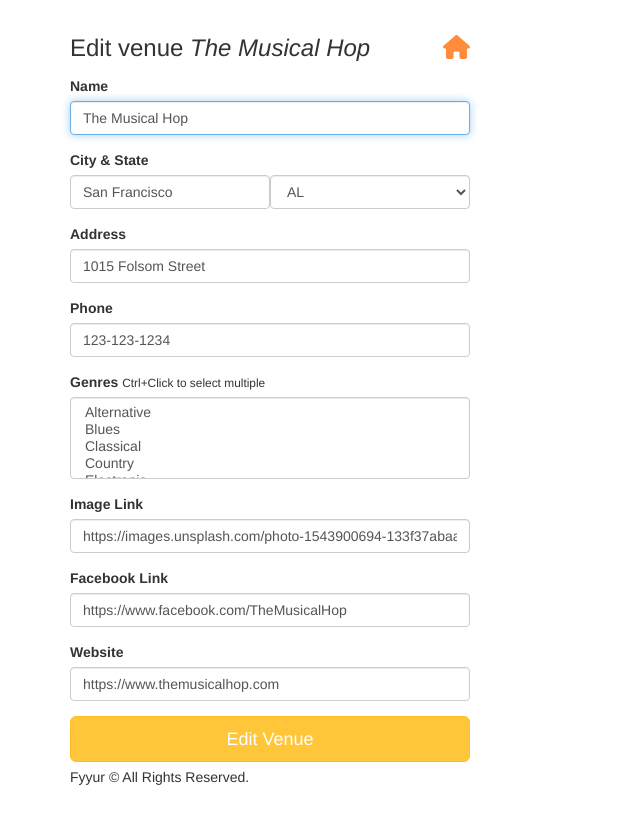
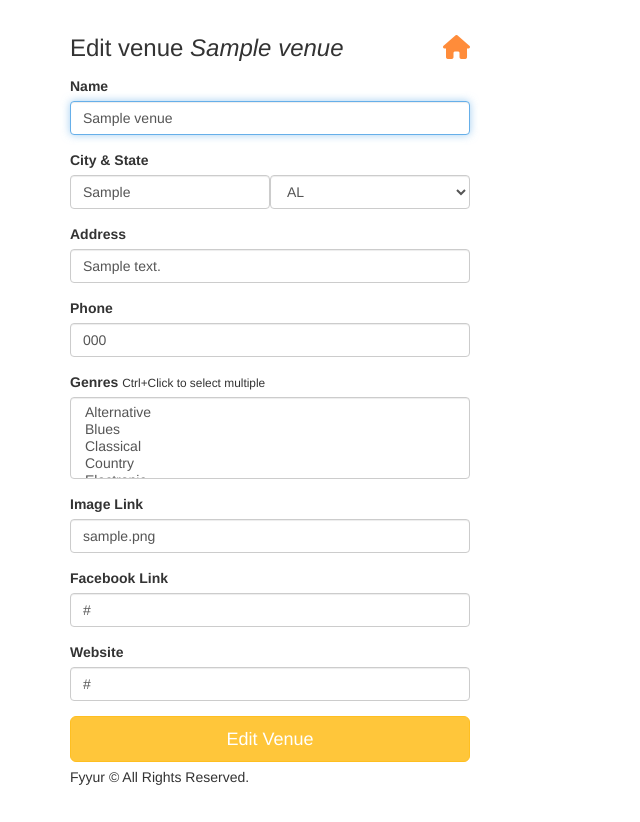
Before and after one commit to GirgisDev/FSND-Fyyur, a Flask app: page /venues/1/edit in a window 1280 px wide. Shown: the part 60-882 px from the top of the page, without its empty margins (0-640 px from the left). Run offline with Flask 2, Linux system fonts and the light colour scheme; tables that the repository leaves empty hold one stand-in row (values such as "Sample post"); some libraries are stand-ins or nearby versions.

Commit message:
feat: updated GET and POST methods for edit venues page to work with real data

```diff
--- a/app.py
+++ b/app.py
@@ -327,28 +327,39 @@
 @app.route('/venues/<int:venue_id>/edit', methods=['GET'])
 def edit_venue(venue_id):
   form = VenueForm()
-  venue={
-    "id": 1,
-    "name": "The Musical Hop",
-    "genres": ["Jazz", "Reggae", "Swing", "Classical", "Folk"],
-    "address": "1015 Folsom Street",
-    "city": "San Francisco",
-    "state": "CA",
-    "phone": "123-123-1234",
-    "website": "https://www.themusicalhop.com",
-    "facebook_link": "https://www.facebook.com/TheMusicalHop",
-    "seeking_talent": True,
-    "seeking_description": "We are on the lookout for a local artist to play every two weeks. Please call us.",
-    "image_link": "https://images.unsplash.com/photo-1543900694-133f37abaaa5?ixlib=rb-1.2.1&ixid=eyJhcHBfaWQiOjEyMDd9&auto=format&fit=crop&w=400&q=60"
-  }
-  # TODO: populate form with values from venue with ID <venue_id>
+  venue = Venue.query.get(venue_id)
   return render_template('forms/edit_venue.html', form=form, venue=venue)
 
 @app.route('/venues/<int:venue_id>/edit', methods=['POST'])
 def edit_venue_submission(venue_id):
-  # TODO: take values from the form submitted, and update existing
-  # venue record with ID <venue_id> using the new attributes
-  return redirect(url_for('show_venue', venue_id=venue_id))
+  venue = Venue.query.get(venue_id)
+  form = request.form
+  venue.name = form.get('name')
+  venue.city = form.get('city')
+  venue.state = form.get('state')
+  venue.address = form.get('address')
+  venue.phone = form.get('phone')
+  venue.genres = form.get('genres')
+  venue.image_link = form.get('image_link', '')
+  venue.facebook_link = form.get('facebook_link', '')
+  venue.website = form.get('website', '')
+
+  error = False
+  try:
+    db.session.commit()
+
+  except:
+    error = True
+    db.session.rollback()
+    print(sys.exc_info())
+
+  finally:
+    db.session.close()
+
+  if error:
+    abort (400)
+  else:
+    return redirect(url_for('show_venue', venue_id=venue_id))
 
 #  Create Artist
 #  ----------------------------------------------------------------
@@ -363,7 +374,6 @@
   # called upon submitting the new artist listing form
   # TODO: insert form data as a new Venue record in the db, instead
   # TODO: modify data to be the data object returned from db insertion
-
 
   error = False
   try:
--- a/templates/forms/edit_venue.html
+++ b/templates/forms/edit_venue.html
@@ -15,7 +15,7 @@
             {{ form.city(class_ = 'form-control', placeholder='City', autofocus = true, value=venue.city) }}
           </div>
           <div class="form-group">
-            {{ form.state(class_ = 'form-control', placeholder='State', autofocus = true, value=venue.state) }}
+            {{ form.state(class_ = 'form-control', placeholder='State', autofocus = true) }}
           </div>
         </div>
       </div>
```
